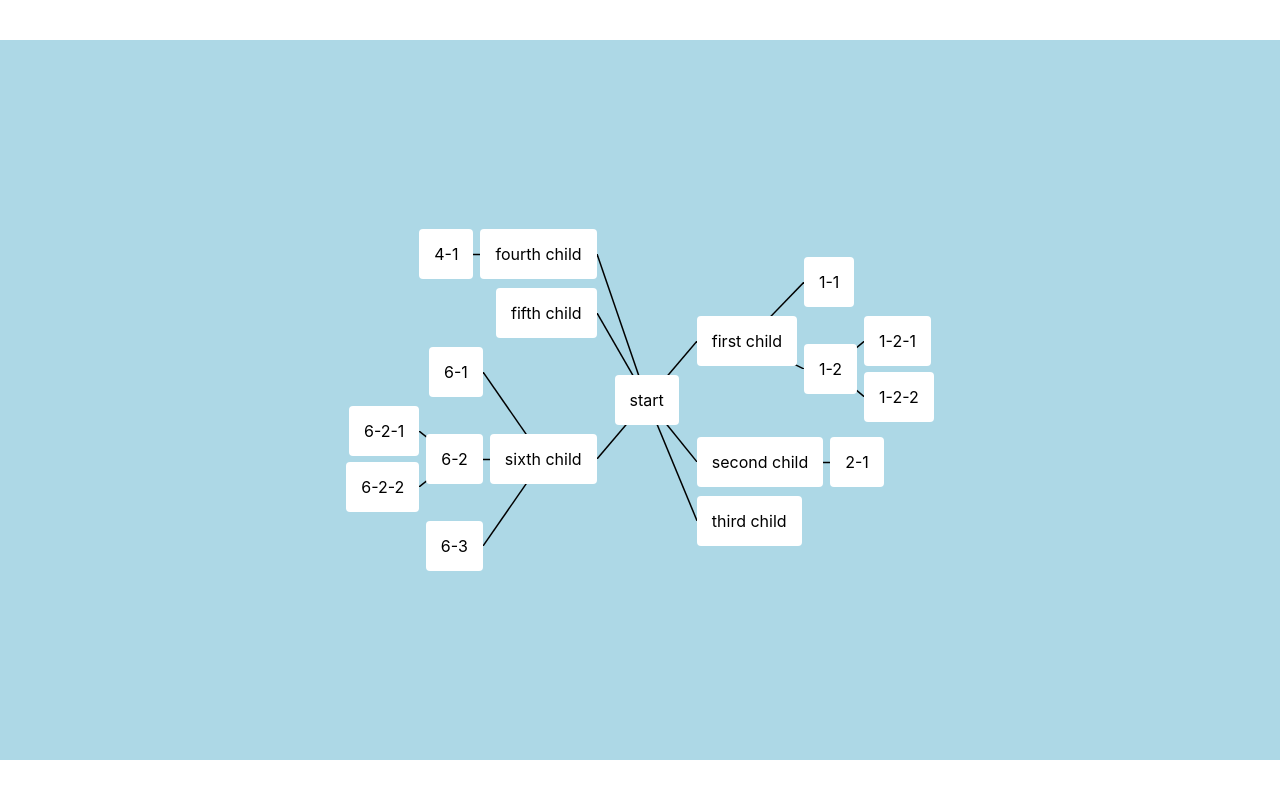
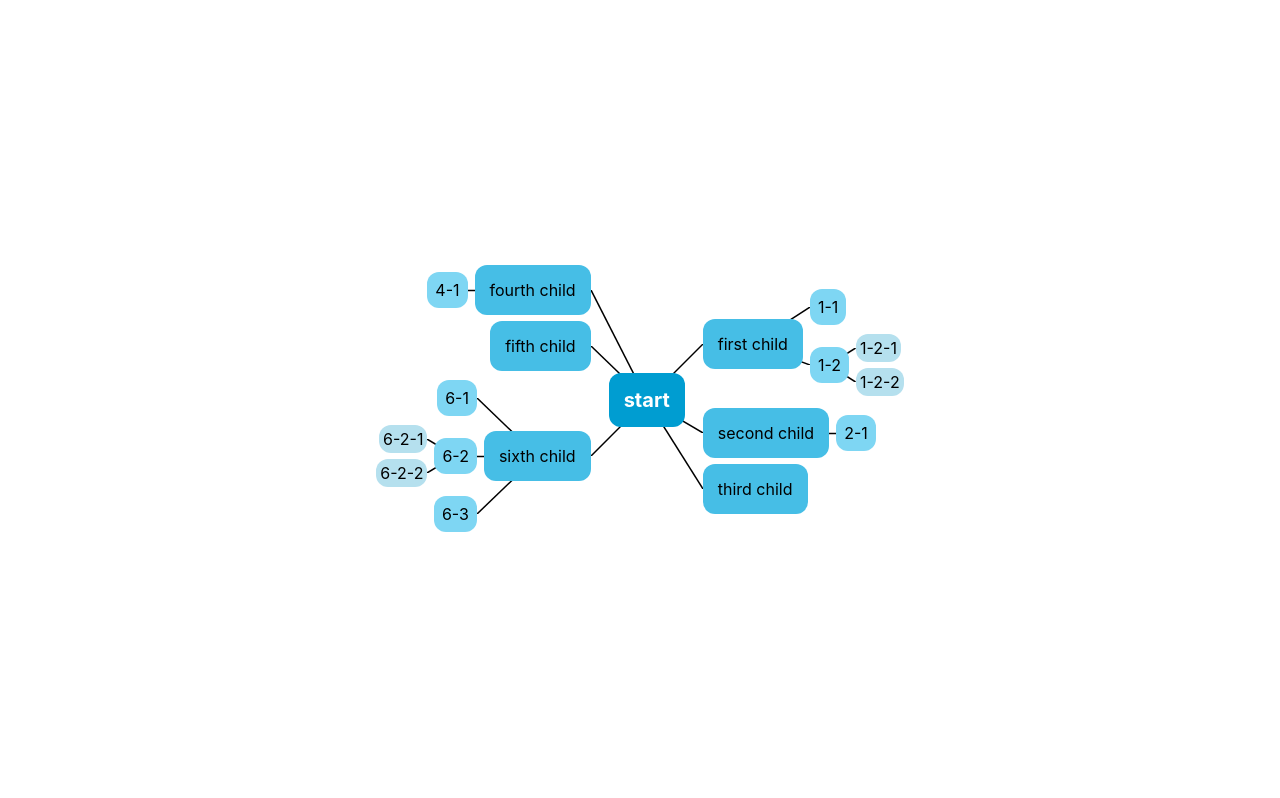
Before and after one commit to svenTheTerrible/mindmapr, a React (Create React App) app: page / in a window 1280 px wide. Built offline with nearby package versions, Linux system fonts and the light colour scheme.

Commit message:
Add some item styling according to level

```diff
--- a/src/App.css
+++ b/src/App.css
@@ -1,7 +1,7 @@
 .mindmapContainer {
   width: 1280px;
   height: 720px;
-  background-color: lightblue;
+  background-color: #fff;
 }
 .centering {
   display: flex;
@@ -10,8 +10,30 @@
   height: 100%;
 }
 
-.mindmaprItem {
-  background-color: white;
-  border-radius: 4px;
+
+.centerMindmaprItem{
+  background-color:rgb(0, 157, 209);
+  color: white;
+  border-radius: 12px;
+  padding: 15px;
+  font-weight: bold;
+  font-size: 20px;
+}
+
+.firstLevelMindmaprItem{
+  background-color: rgb(70, 190, 230);
+  border-radius: 12px;
   padding: 15px;
 }
+
+.secondLevelMindmaprItem{
+  background-color: rgb(126, 214, 243);
+  border-radius: 12px;
+  padding: 8px;
+}
+
+.thirdLevelMindmaprItem{
+  padding: 4px;
+  background-color: rgb(181, 224, 238);
+  border-radius: 12px;
+}
--- a/src/App.tsx
+++ b/src/App.tsx
@@ -112,7 +112,19 @@ export const App: FC = () => {
   };
 
   const renderItem = (item: MindmapData, depth: number): ReactNode => {
-    return <div className="mindmaprItem">{item.name}</div>;
+    if (depth === 0) {
+      return <div className="centerMindmaprItem">{item.name}</div>;
+    }
+
+    if (depth === 1) {
+      return <div className="firstLevelMindmaprItem">{item.name}</div>;
+    }
+
+    if (depth === 2) {
+      return <div className="secondLevelMindmaprItem">{item.name}</div>;
+    }
+
+    return <div className="thirdLevelMindmaprItem">{item.name}</div>;
   };
 
   return (
--- a/src/mindmapr/Mindmapr.css
+++ b/src/mindmapr/Mindmapr.css
@@ -5,7 +5,7 @@
     width: 100%;
     height: 100%;
     overflow: auto;
-    position: 'relative';
+    position: relative;
 }
 
 .centerItem {
```
